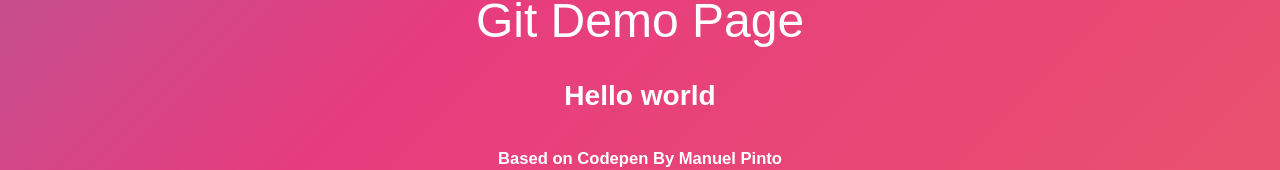
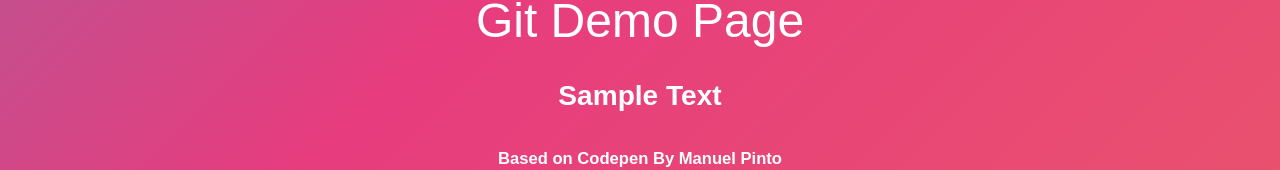
Before and after one commit to JackLeeJM/git-vscode-demo, a plain HTML site: page index.html in a window 1280 px wide. Shown: the part 319-489 px from the top of the page. Drawn offline with Linux system fonts and the light colour scheme.

Commit message:
change h3 text

```diff
--- a/index.html
+++ b/index.html
@@ -10,7 +10,7 @@
 <body>
     <div class="container">
         <h1>Git Demo Page</h1>
-        <h3>Hello world</h3>
+        <h3>Sample Text</h3>
         <h5><small> Based on Codepen By Manuel Pinto</small></h6>
     </div>
     <script src="app.js"></script>
```
